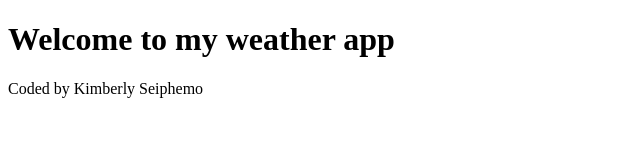
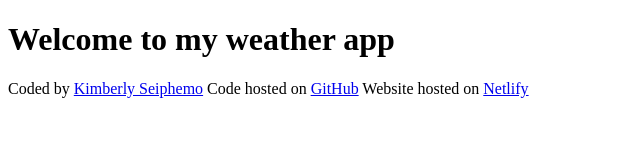
Before and after one commit to Kim-ux1/weather-project-week7, a plain HTML site: page index.html in a window 1280 px wide. Shown: the whole page, without its empty margins (0-640 px from the left). Drawn offline with Linux system fonts and the light colour scheme.

Commit message:
Added links to footer

```diff
--- a/index.html
+++ b/index.html
@@ -7,6 +7,20 @@
   </head>
   <body>
     <h1>Welcome to my weather app</h1>
-    <footer>Coded by Kimberly Seiphemo</footer>
+    <footer>
+      Coded by
+      <a
+        href="https://github.com/Kim-ux1/weather-project-week7"
+        target="_blank"
+      >
+        Kimberly Seiphemo</a
+      >
+      Code hosted on
+      <a href="https://github.com/Kim-ux1?tab=repositories" target="_blank"
+        >GitHub</a
+      >
+      Website hosted on
+      <a href="https://kimmiesweather.netlify.app/" target="_blank">Netlify</a>
+    </footer>
   </body>
 </html>
```
